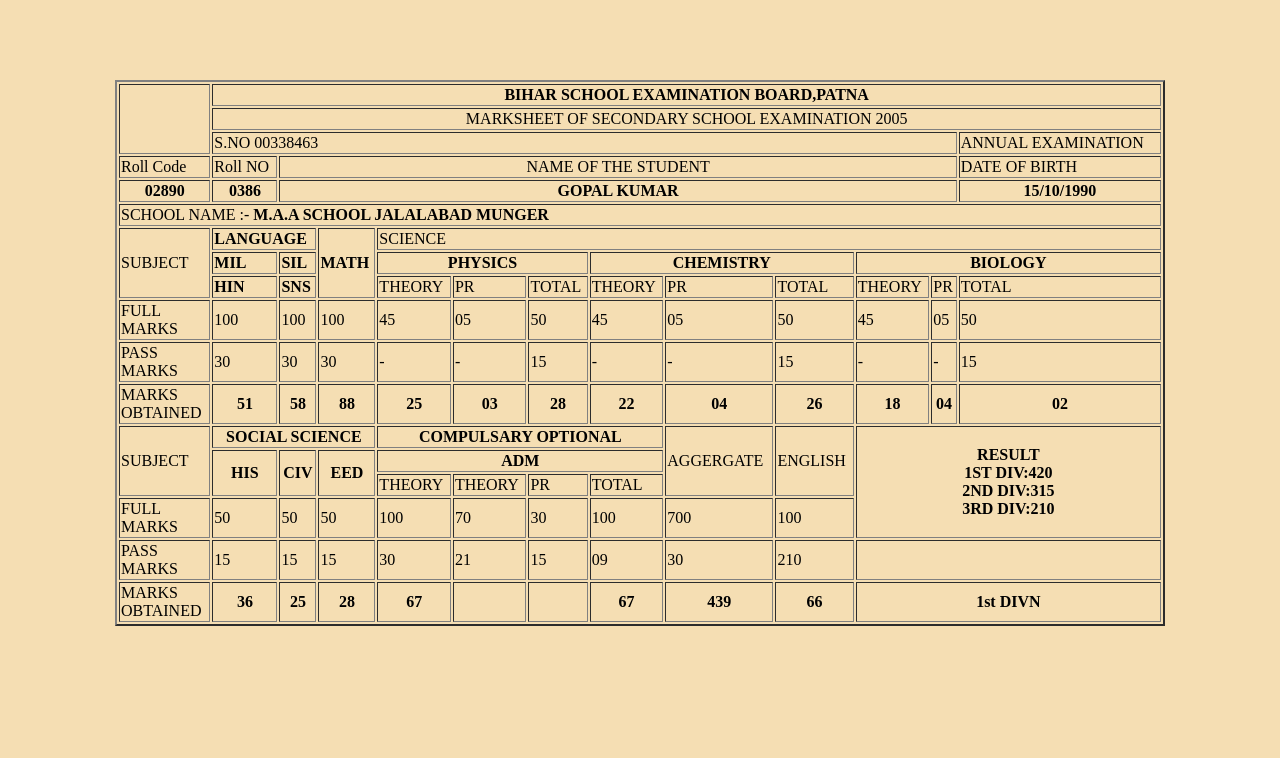
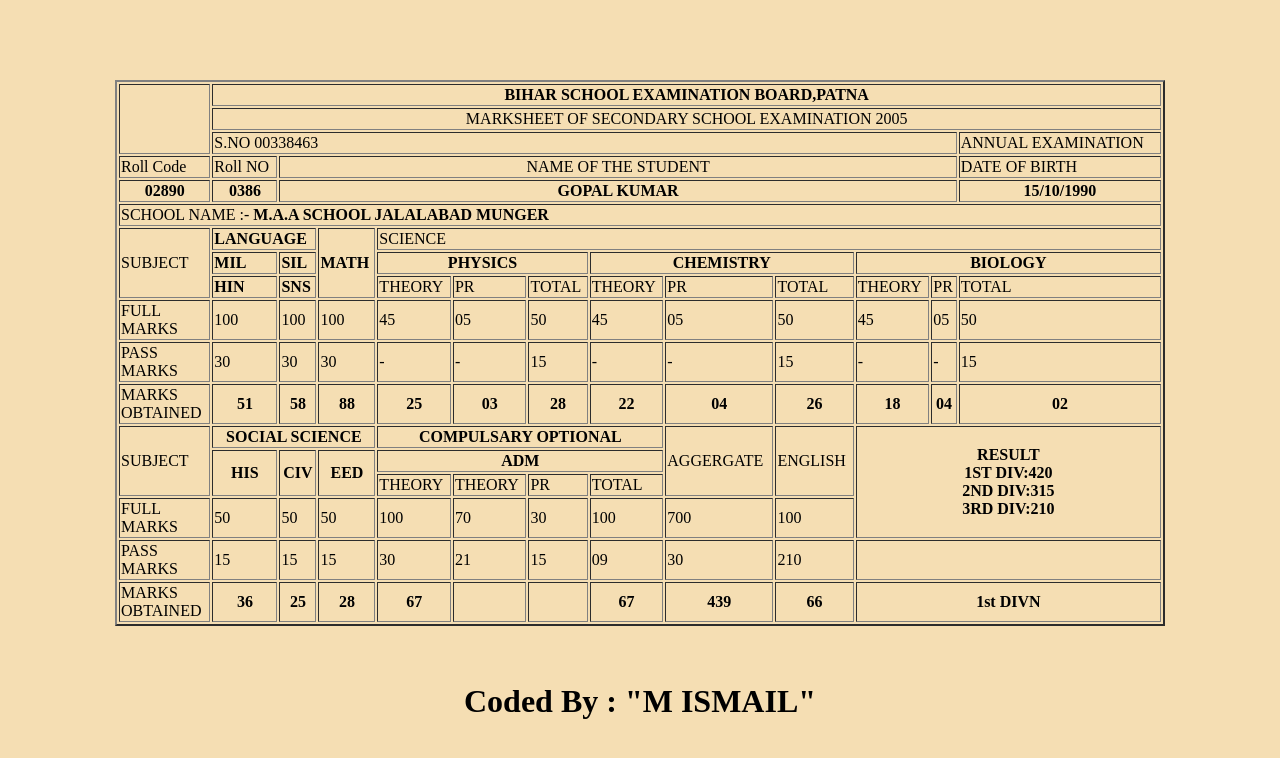
Before and after one commit to ismailyousuf2255/Bihar-School-Marksheet-HTML, a plain HTML site: page index.html in a window 1280 px wide. Drawn offline with Linux system fonts and the light colour scheme.

Commit message:
Update index.html

```diff
--- a/index.html
+++ b/index.html
@@ -184,5 +184,6 @@
             <td align="center" colspan="3"><strong>1st DIVN</strong></td>
         </TR>
     </table></BR></BR>
+    <h1><center>Coded By : "M ISMAIL"</center></h1>
 </body>
 </html>
```
